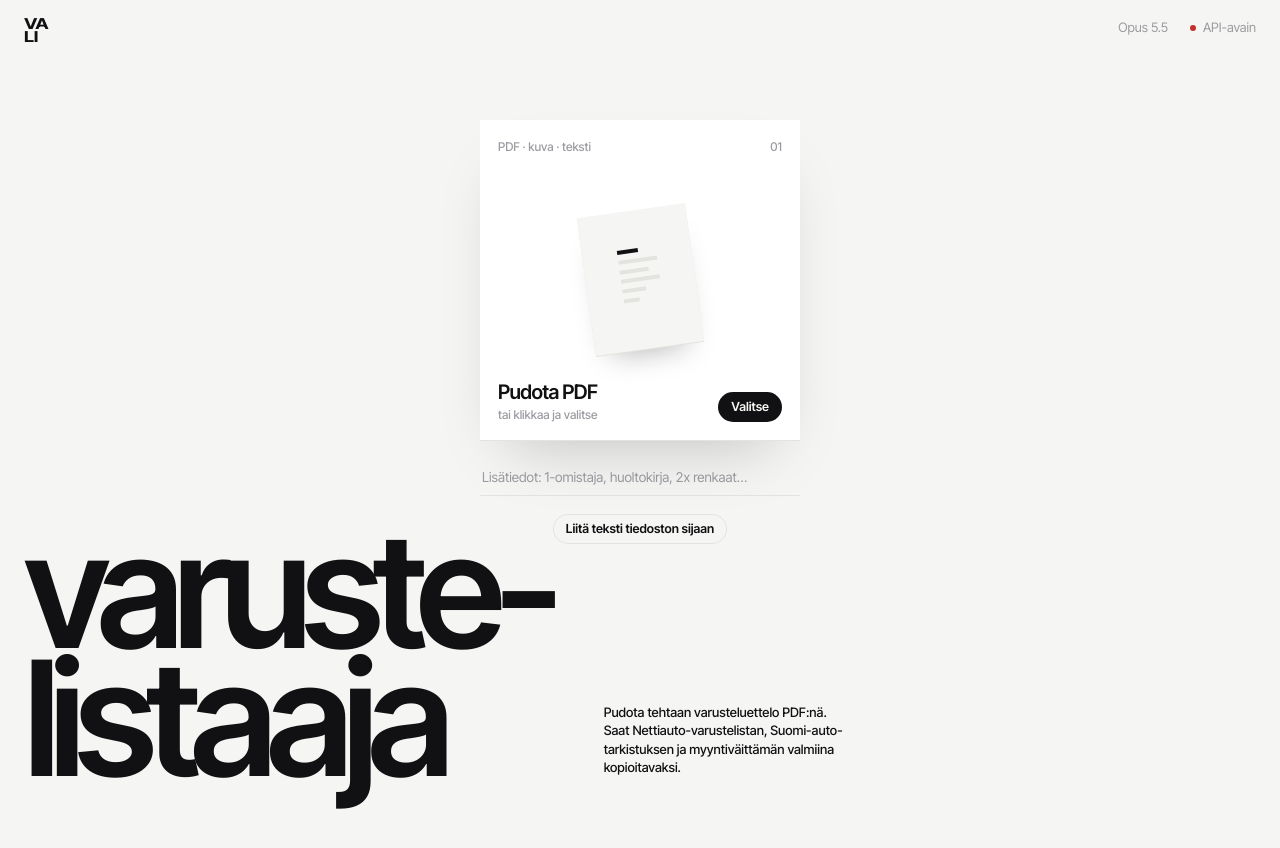
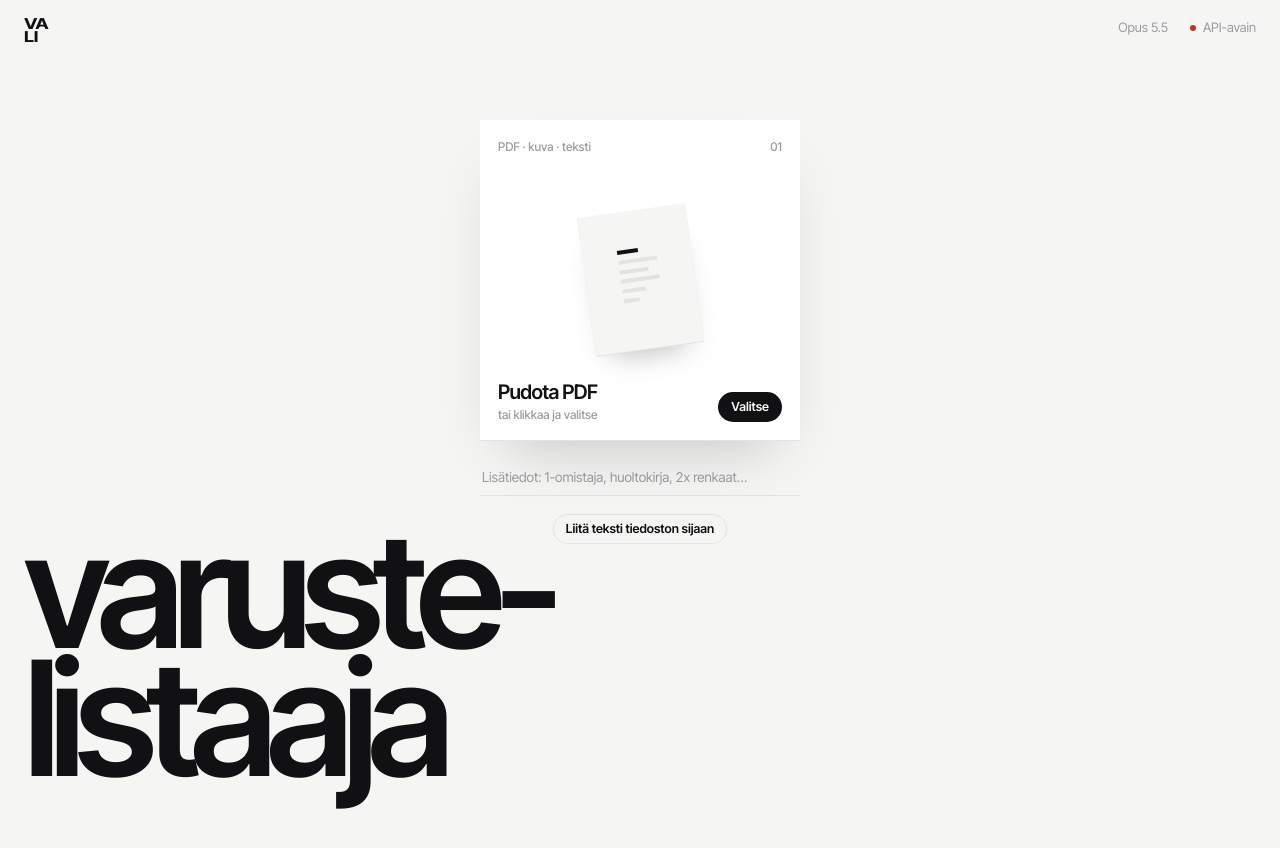
Before and after one commit to vkrtti/nettiauto-varustelistaus, a plain HTML site: page index.html in a window 1280 px wide. Drawn offline with Linux system fonts and the light colour scheme.

Commit message:
Remove the description text from the bottom corner
Co-Authored-By: Claude Opus 5.5 <noreply@anthropic.com>
Claude-Session: https://claude.ai/code/session_01AQUCweqKPzNwsGtJ2bAz2Y

```diff
--- a/index.html
+++ b/index.html
@@ -340,7 +340,6 @@ body.flash .tile { animation: nudge .55s var(--ease); }
 
 <div class="hero" aria-hidden="true">
   <h1><span>varuste-</span><span>listaaja</span></h1>
-  <p>Pudota tehtaan varusteluettelo PDF:nä. Saat Nettiauto-varustelistan, Suomi-auto-tarkistuksen ja myyntiväittämän valmiina kopioitavaksi.</p>
 </div>
 
 <main id="app">
```
